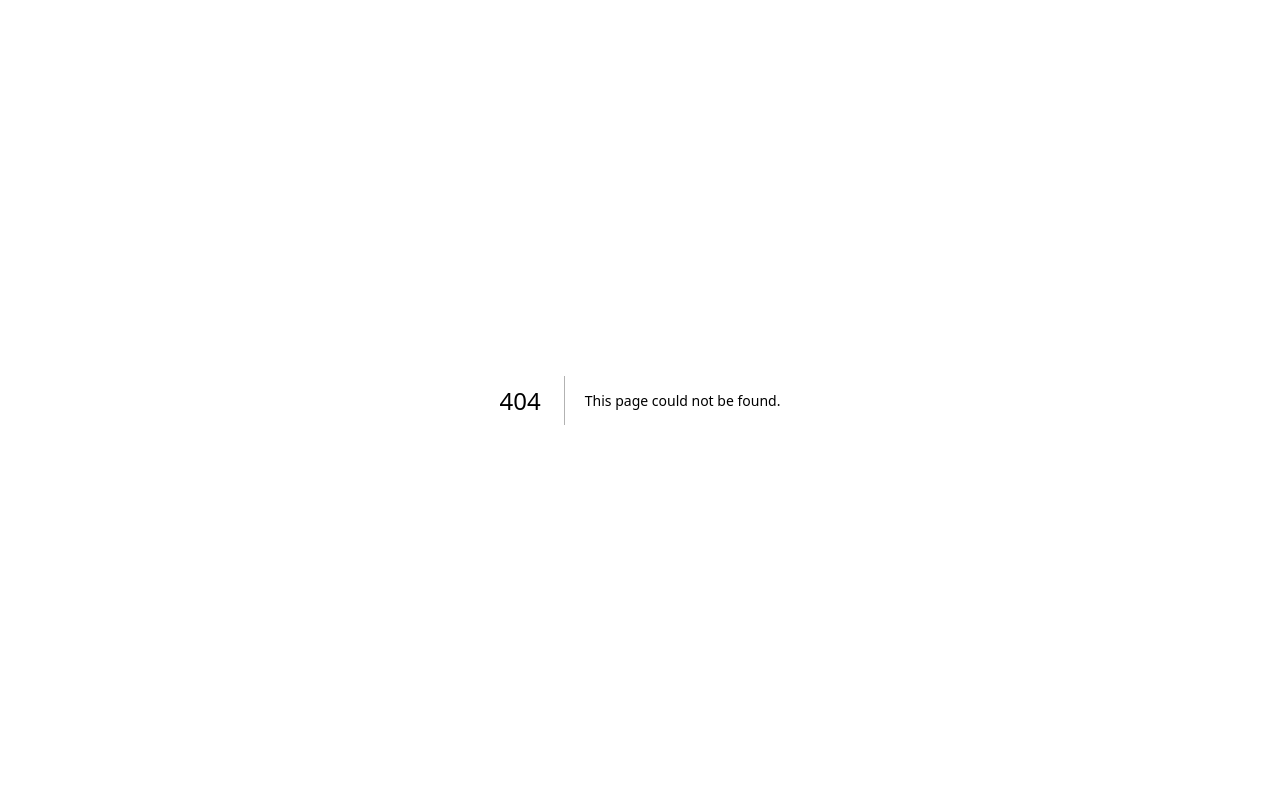
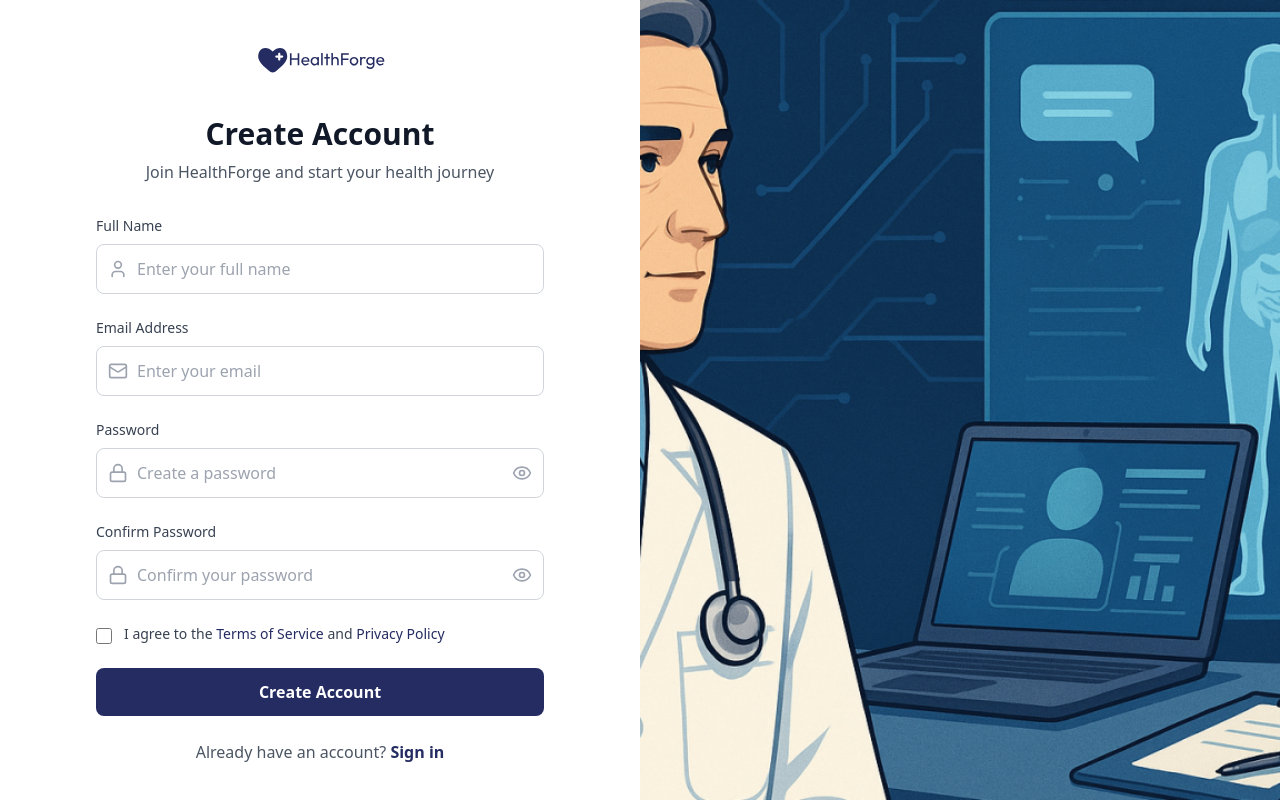
Before and after one commit to mrniteshray/HealthForge-AiNity, a Next.js app in the folder Web App/frontend/: page /register in a window 1280 px wide. Before the commit this address had no page. Built offline with nearby package versions, Linux system fonts and the light colour scheme.

Commit message:
feat: add Register page for user signup

```diff
--- /dev/null
+++ b/Web App/frontend/src/app/register/page.jsx
@@ -0,0 +1,222 @@
+"use client"
+
+import { useState } from 'react';
+import { Eye, EyeOff, Mail, Lock, User } from 'lucide-react';
+
+const RegisterPage = () => {
+  const [showPassword, setShowPassword] = useState(false);
+  const [showConfirmPassword, setShowConfirmPassword] = useState(false);
+  const [formData, setFormData] = useState({
+    fullName: '',
+    email: '',
+    password: '',
+    confirmPassword: '',
+    acceptTerms: false
+  });
+
+  const handleChange = (e) => {
+    const value = e.target.type === 'checkbox' ? e.target.checked : e.target.value;
+    setFormData({
+      ...formData,
+      [e.target.name]: value
+    });
+  };
+
+  const handleSubmit = (e) => {
+    e.preventDefault();
+    console.log('Register data:', formData);
+  };
+
+  return (
+    <div className="min-h-screen flex">
+      {/* Left Side - Form */}
+      <div className="w-full lg:w-1/2 flex items-center justify-center p-8">
+        <div className="max-w-md w-full">
+          {/* Logo */}
+          <div className="flex justify-center mb-8">
+            <img
+              src="/images/logo.svg"
+              alt="HealthForge"
+              className="h-12"
+            />
+          </div>
+
+          {/* Form Header */}
+          <div className="text-center mb-8">
+            <h1 className="text-3xl font-bold text-gray-900 mb-2">
+              Create Account
+            </h1>
+            <p className="text-gray-600">
+              Join HealthForge and start your health journey
+            </p>
+          </div>
+
+          {/* Register Form */}
+          <form onSubmit={handleSubmit} className="space-y-6">
+            {/* Full Name Field */}
+            <div>
+              <label htmlFor="fullName" className="block text-sm font-medium text-gray-700 mb-2">
+                Full Name
+              </label>
+              <div className="relative">
+                <div className="absolute inset-y-0 left-0 pl-3 flex items-center pointer-events-none">
+                  <User className="h-5 w-5 text-gray-400" />
+                </div>
+                <input
+                  id="fullName"
+                  name="fullName"
+                  type="text"
+                  required
+                  value={formData.fullName}
+                  onChange={handleChange}
+                  className="block w-full pl-10 pr-3 py-3 border border-gray-300 rounded-lg focus:ring-2 focus:ring-primary focus:border-primary transition-colors duration-300"
+                  placeholder="Enter your full name"
+                />
+              </div>
+            </div>
+
+            {/* Email Field */}
+            <div>
+              <label htmlFor="email" className="block text-sm font-medium text-gray-700 mb-2">
+                Email Address
+              </label>
+              <div className="relative">
+                <div className="absolute inset-y-0 left-0 pl-3 flex items-center pointer-events-none">
+                  <Mail className="h-5 w-5 text-gray-400" />
+                </div>
+                <input
+                  id="email"
+                  name="email"
+                  type="email"
+                  required
+                  value={formData.email}
+                  onChange={handleChange}
+                  className="block w-full pl-10 pr-3 py-3 border border-gray-300 rounded-lg focus:ring-2 focus:ring-primary focus:border-primary transition-colors duration-300"
+                  placeholder="Enter your email"
+                />
+              </div>
+            </div>
+
+            {/* Password Field */}
+            <div>
+              <label htmlFor="password" className="block text-sm font-medium text-gray-700 mb-2">
+                Password
+              </label>
+              <div className="relative">
+                <div className="absolute inset-y-0 left-0 pl-3 flex items-center pointer-events-none">
+                  <Lock className="h-5 w-5 text-gray-400" />
+                </div>
+                <input
+                  id="password"
+                  name="password"
+                  type={showPassword ? "text" : "password"}
+                  required
+                  value={formData.password}
+                  onChange={handleChange}
+                  className="block w-full pl-10 pr-12 py-3 border border-gray-300 rounded-lg focus:ring-2 focus:ring-primary focus:border-primary transition-colors duration-300"
+                  placeholder="Create a password"
+                />
+                <button
+                  type="button"
+                  className="absolute inset-y-0 right-0 pr-3 flex items-center"
+                  onClick={() => setShowPassword(!showPassword)}
+                >
+                  {showPassword ? (
+                    <EyeOff className="h-5 w-5 text-gray-400 hover:text-gray-600" />
+                  ) : (
+                    <Eye className="h-5 w-5 text-gray-400 hover:text-gray-600" />
+                  )}
+                </button>
+              </div>
+            </div>
+
+            {/* Confirm Password Field */}
+            <div>
+              <label htmlFor="confirmPassword" className="block text-sm font-medium text-gray-700 mb-2">
+                Confirm Password
+              </label>
+              <div className="relative">
+                <div className="absolute inset-y-0 left-0 pl-3 flex items-center pointer-events-none">
+                  <Lock className="h-5 w-5 text-gray-400" />
+                </div>
+                <input
+                  id="confirmPassword"
+                  name="confirmPassword"
+                  type={showConfirmPassword ? "text" : "password"}
+                  required
+                  value={formData.confirmPassword}
+                  onChange={handleChange}
+                  className="block w-full pl-10 pr-12 py-3 border border-gray-300 rounded-lg focus:ring-2 focus:ring-primary focus:border-primary transition-colors duration-300"
+                  placeholder="Confirm your password"
+                />
+                <button
+                  type="button"
+                  className="absolute inset-y-0 right-0 pr-3 flex items-center"
+                  onClick={() => setShowConfirmPassword(!showConfirmPassword)}
+                >
+                  {showConfirmPassword ? (
+                    <EyeOff className="h-5 w-5 text-gray-400 hover:text-gray-600" />
+                  ) : (
+                    <Eye className="h-5 w-5 text-gray-400 hover:text-gray-600" />
+                  )}
+                </button>
+              </div>
+            </div>
+
+            {/* Terms and Conditions */}
+            <div className="flex items-start gap-3">
+              <input
+                id="acceptTerms"
+                name="acceptTerms"
+                type="checkbox"
+                required
+                checked={formData.acceptTerms}
+                onChange={handleChange}
+                className="h-4 w-4 text-primary focus:ring-primary border-gray-300 rounded mt-1"
+              />
+              <label htmlFor="acceptTerms" className="block text-sm text-gray-700">
+                I agree to the{' '}
+                <a href="#" className="text-primary hover:text-secondary transition-colors duration-300">
+                  Terms of Service
+                </a>{' '}
+                and{' '}
+                <a href="#" className="text-primary hover:text-secondary transition-colors duration-300">
+                  Privacy Policy
+                </a>
+              </label>
+            </div>
+
+            {/* Submit Button */}
+            <button
+              type="submit"
+              className="w-full bg-primary hover:bg-primary/90 text-white py-3 px-4 rounded-lg font-semibold transition-colors duration-300"
+            >
+              Create Account
+            </button>
+          </form>
+
+          {/* Login Link */}
+          <div className="text-center mt-6">
+            <p className="text-gray-600">
+              Already have an account?{' '}
+              <a href="/login" className="text-primary hover:text-secondary font-semibold transition-colors duration-300">
+                Sign in
+              </a>
+            </p>
+          </div>
+        </div>
+      </div>
+
+      {/* Right Side - Image */}
+      <div className="hidden lg:flex lg:w-1/2 bg-gray-100">
+        <img
+          src="/images/register.png"
+          alt="Health and Nutrition"
+          className="w-full h-full object-cover"
+        />
+      </div>
+    </div>
+  );
+};
+
+export default RegisterPage;
```
